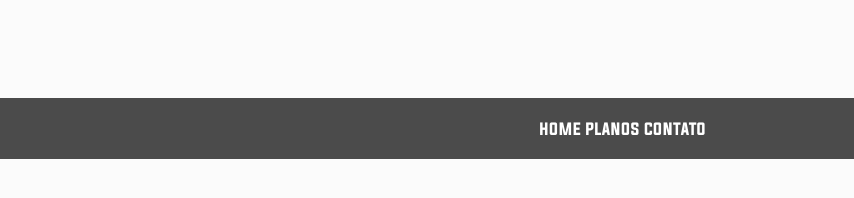
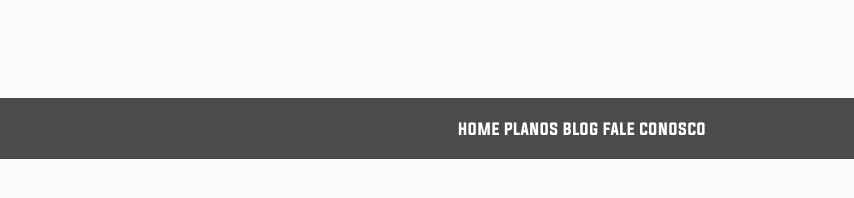
Before and after one commit to edmarcoslins/hostpb, a plain HTML site: page index.html in a window 1280 px wide. Shown: the full height of the page, 426-1280 px from the left. Drawn offline with Linux system fonts and the light colour scheme.

Commit message:
Alterei Index de Hostpb

```diff
--- a/index.html
+++ b/index.html
@@ -17,7 +17,8 @@
 			<ul>
 				<a href="#" target="_blank" alt=""><li>Home</li></a>
 				<a href="#" target="_blank" alt=""><li>Planos</li></a>
-				<a href="#" target="_blank" alt=""><li>Contato</li></a>
+				<a href="#" target="_blank" alt=""><li>Blog</li></a>
+				<a href="#" target="_blank" alt=""><li>Fale Conosco</li></a>
 			</ul>
 		</div>
     </main>
```
